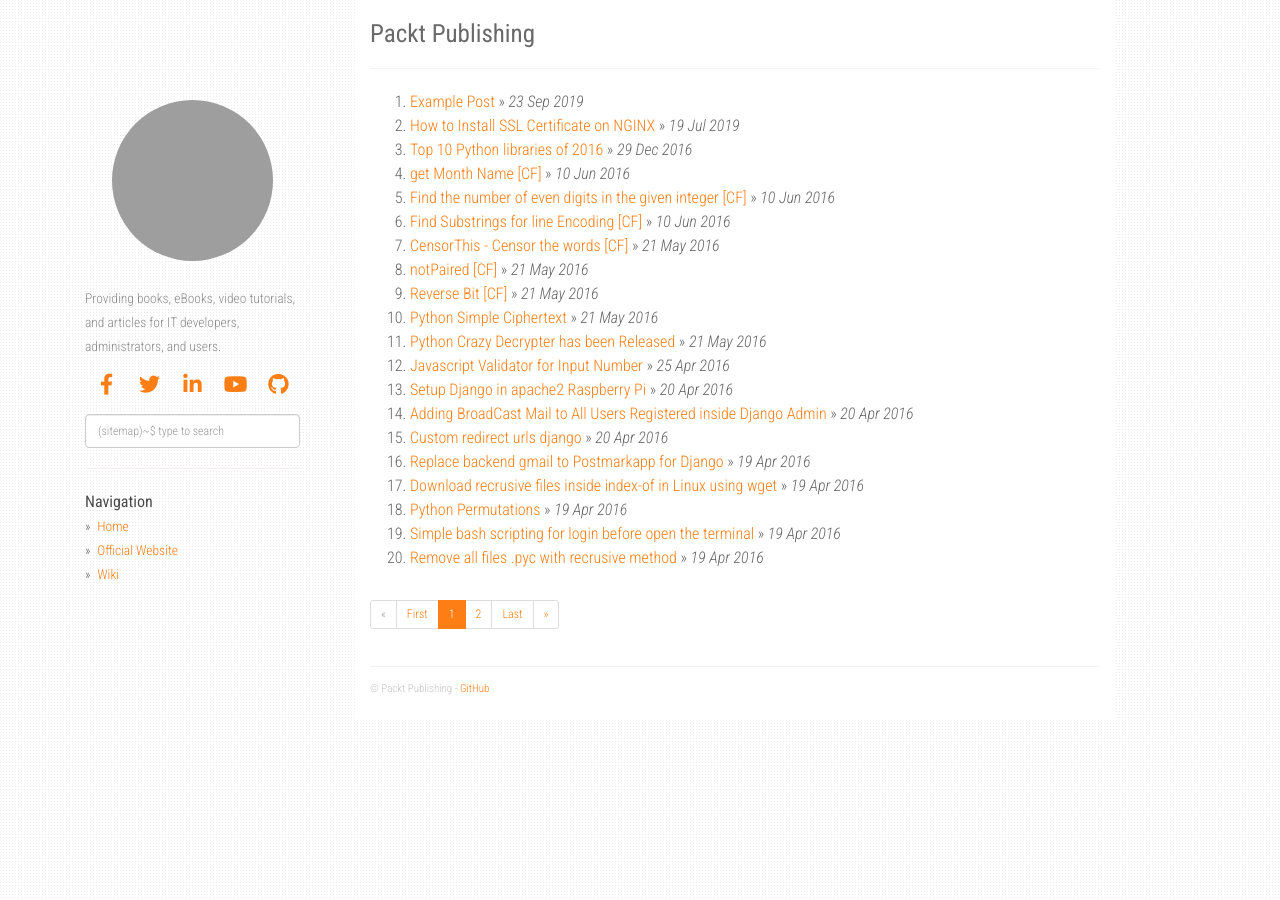
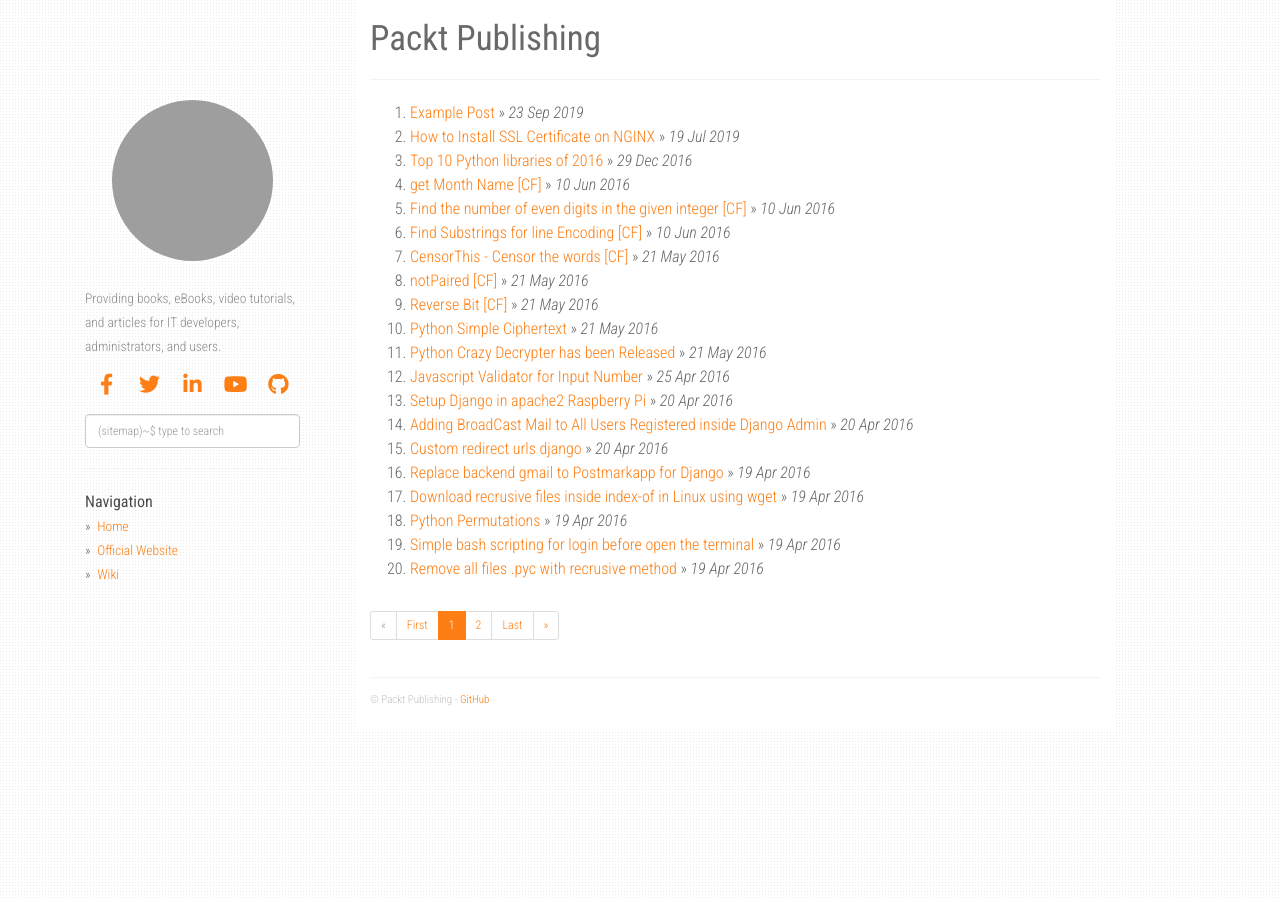
Before and after one commit to PacktPublishing/expert-insight, a Jekyll site: the page built from index.html, in a window 1280 px wide. Built offline with Jekyll 4.4.1, drawn with Linux system fonts in a browser that asks for light colours; nearby versions of some CDN libraries; the list of posts is cut into pages by our own code; grey boxes are pictures that could not be loaded.

Commit message:
Update main.css

```diff
--- a/static/css/main.css
+++ b/static/css/main.css
@@ -159,6 +159,10 @@
   max-width: 215px;
 }
 
+h1{
+  font-size: 35px;
+}
+
 /* Responsive Conditional */
 @media (min-width: 1024px) {
   .fixed-condition {
```
